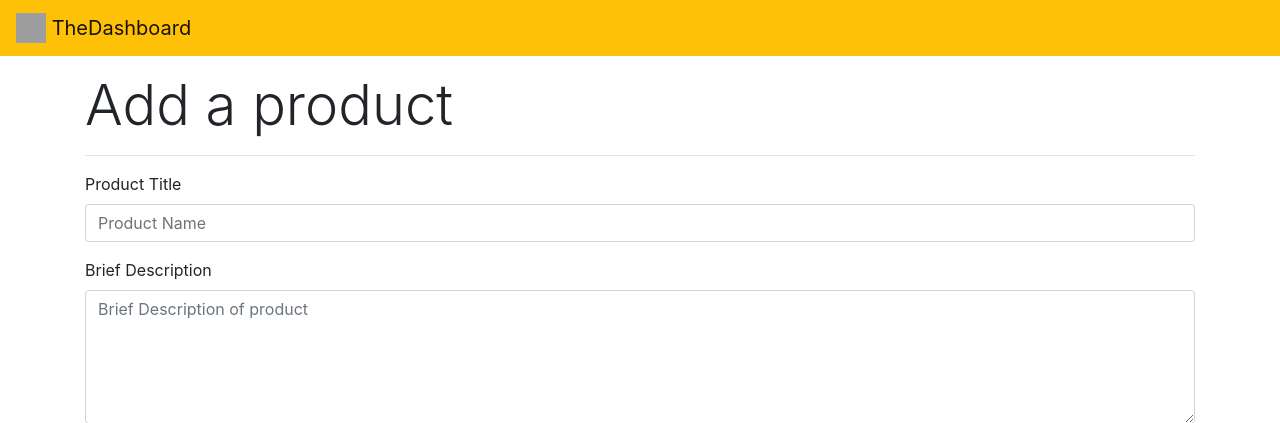
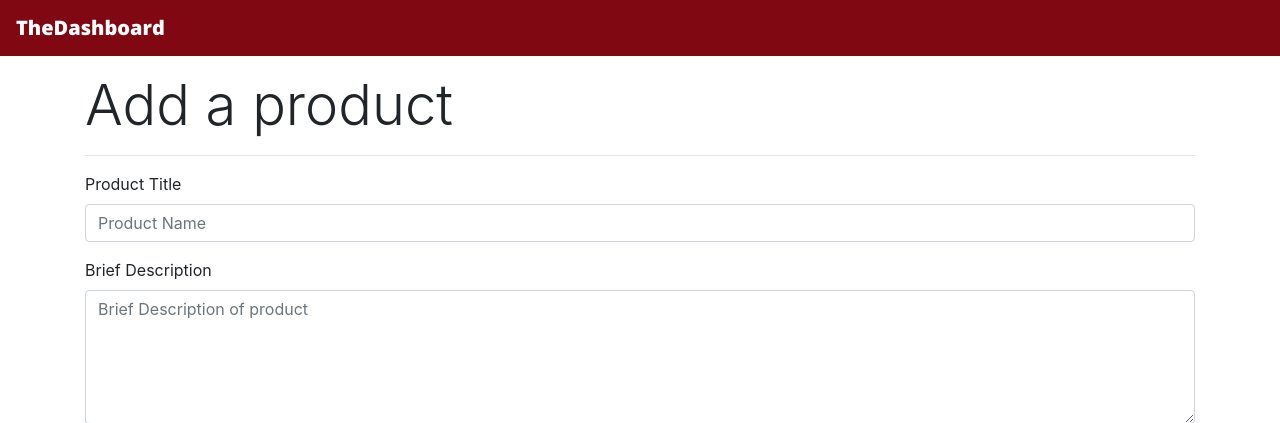
Before and after one commit to jjpormento21/TheJaJeJiJoJu, a Flask app: page /admin/add_data in a window 1280 px wide. Shown: the top 423 px of the page. Run offline with Flask 2, Linux system fonts and the light colour scheme; data that the repository does not hold is empty; some libraries are stand-ins or nearby versions; grey boxes are pictures that could not be loaded.

Commit message:
edited navbar

```diff
--- a/static/css/admin.css
+++ b/static/css/admin.css
@@ -12,6 +12,10 @@
 
 .bg-color {
     background-color: #EACBCB;
+}
+
+.nav-color {
+    background-color: #800812;
 }
 
 .jumbotron {
--- a/templates/admin/dashboard_template.html
+++ b/templates/admin/dashboard_template.html
@@ -12,12 +12,8 @@
 </head>
 
 <body>
-    <nav class="navbar navbar-light bg-warning">
-        <a class="navbar-brand" href="/admin/dashboard">
-            <img src="/docs/4.6/assets/brand/bootstrap-solid.svg" width="30" height="30"
-                class="d-inline-block align-top" alt="">
-            TheDashboard
-        </a>
+    <nav class="navbar navbar-light nav-color">
+        <a class="navbar-brand dashboard-font" style="color: white; "href="/admin/dashboard">TheDashboard</a>
     </nav>
 
     {% block body %}{% endblock %}
```
